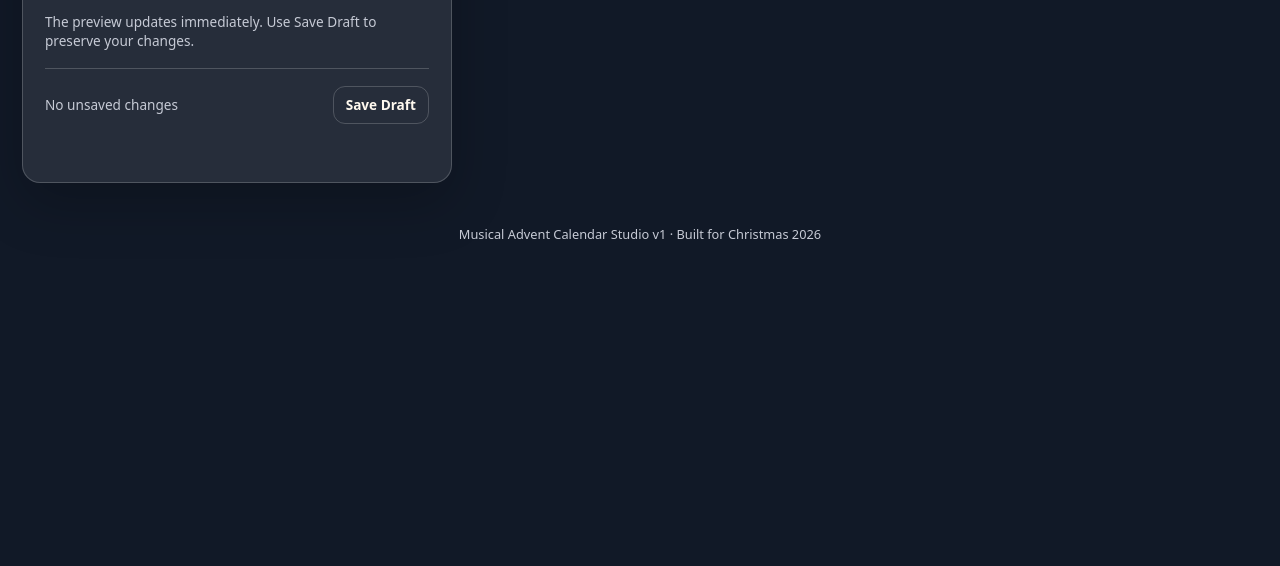
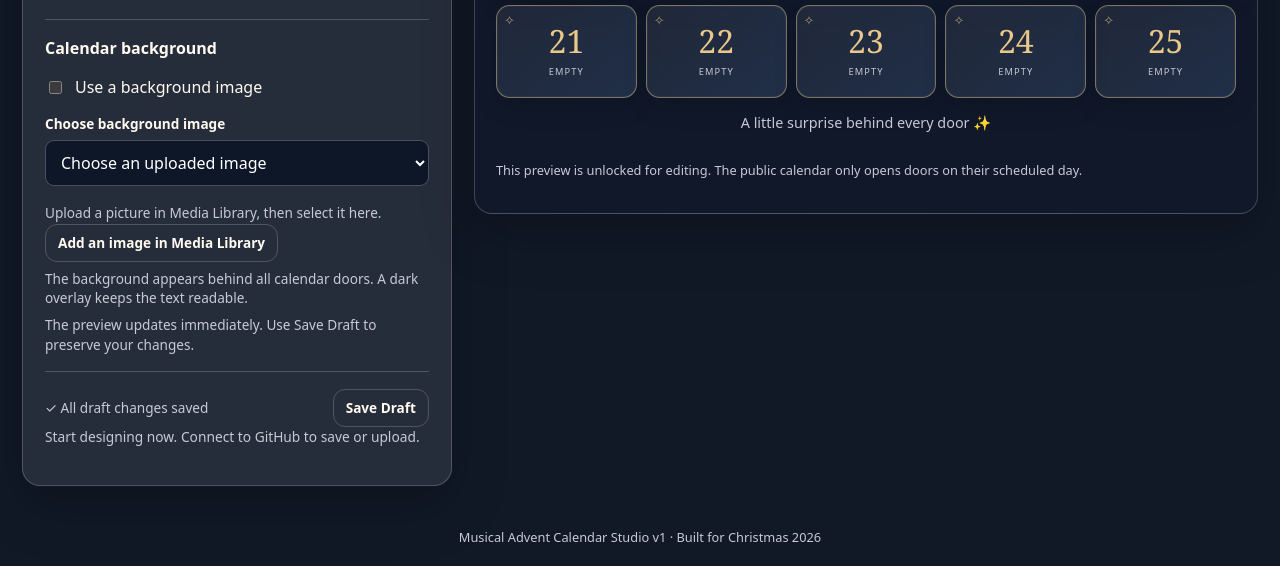
Before and after one commit to interzone83/musical-advent-2026, a plain HTML site: page editor.html in a window 1280 px wide. Shown: the part 702-1268 px from the top of the page. Before the commit the page ends 965 px from the top, so only its background shows below. Drawn offline with Linux system fonts and the light colour scheme; a script that the page names is missing.

Commit message:
Add background image picker and separate media library file filters

```diff
--- a/editor.html
+++ b/editor.html
@@ -1,7 +1,7 @@
 <!doctype html><html lang="en"><head>
 <meta charset="utf-8"><meta name="viewport" content="width=device-width,initial-scale=1"><meta name="robots" content="noindex,nofollow">
 <meta http-equiv="Content-Security-Policy" content="default-src 'self'; script-src 'self' https://cdn.sheetjs.com; style-src 'self' 'unsafe-inline'; img-src 'self' https://raw.githubusercontent.com data: blob:; media-src 'self' https://raw.githubusercontent.com blob:; connect-src 'self' https://api.github.com https://raw.githubusercontent.com https://docs.google.com; object-src 'none'; base-uri 'none'">
-<title>Advent Calendar Studio — 2026</title><link rel="stylesheet" href="styles.css">
+<title>Advent Calendar Studio — 2026</title><link rel="stylesheet" href="styles.css?v=20261111background1">
 </head><body class="editor-page">
 <header class="editor-header"><div><div class="brand">✧ Advent Calendar Studio</div><small class="muted">2026 · Visual designer v1</small></div><div class="row wraprow"><a class="btn ghost small" href="index.html" target="_blank" rel="noopener">View public calendar ↗</a><span class="pill" id="connection-state">Not connected</span></div></header>
 <main class="editor-shell"><section class="editor-panel softcard" aria-label="Calendar controls"><div class="cap">Manage your calendar</div><h2>Design &amp; content</h2>
@@ -11,7 +11,14 @@
 <label class="field"><span>Subtitle</span><input id="setting-subtitle" value="25 days of music & memories" maxlength="160"></label>
 <div class="two"><label class="field"><span>Colour theme</span><select id="setting-preset"><option value="midnight">Winter midnight</option><option value="forest">Evergreen</option><option value="berry">Mulled berry</option></select></label><label class="field"><span>Accent colour</span><input id="setting-accent" class="colour" type="color" value="#e9c88a"></label></div>
 <div class="two"><label class="field"><span>Door shape</span><select id="setting-shape"><option value="soft">Soft corners</option><option value="square">Square</option><option value="pill">Rounded</option></select></label><label class="field"><span>Arrangement</span><select id="setting-layout"><option value="grid">Classic grid</option><option value="staggered">Staggered grid</option></select></label></div>
-<label class="row note-row"><input id="setting-snow" type="checkbox" checked> Falling snow on the public calendar</label><p class="hint">The preview updates immediately. Use Save Draft to preserve your changes.</p></div>
+<label class="row note-row"><input id="setting-snow" type="checkbox" checked> Falling snow on the public calendar</label>
+<div class="section"><h3>Calendar background</h3>
+<label class="row note-row"><input id="setting-use-background" type="checkbox"> Use a background image</label>
+<label class="field"><span>Choose background image</span><select id="setting-background-image"><option value="">Choose an uploaded image</option></select></label>
+<div id="background-image-preview" class="background-image-choice"><span class="muted">Upload a picture in Media Library, then select it here.</span></div>
+<button id="go-background-media" type="button" class="btn small ghost">Add an image in Media Library</button>
+<p class="hint">The background appears behind all calendar doors. A dark overlay keeps the text readable.</p></div>
+<p class="hint">The preview updates immediately. Use Save Draft to preserve your changes.</p></div>
 <div id="tab-doors" class="tab-content hidden">
 <label class="field"><span>Choose a door</span><select id="door-day"></select></label><div class="progress"><span id="door-status-dot" class="dot"></span><span id="door-status">Awaiting photo and music</span></div>
 <label class="field"><span>Photo</span><select id="door-photo"><option value="">No photo selected</option></select></label><label class="field"><span>Song</span><select id="door-song"><option value="">No song selected</option></select></label>
@@ -43,7 +50,11 @@
 <label class="field filepicker"><span>Choose file</span><input id="upload-file" type="file" accept="image/jpeg,image/png,image/webp"></label>
 <div class="btnrow"><button class="btn small" id="upload-button" type="button">Upload to GitHub</button><button class="btn small ghost" id="scan-button" type="button">Scan GitHub folders</button></div>
 <p class="hint">Recommended maximum: 20 MB per file. Files are uploaded to the public repository, even before you publish a door.</p>
-<div class="section"><h3>Available files <span class="pill" id="media-count">0</span></h3><div id="media-list"><p class="muted">Connect to GitHub to load your library.</p></div></div></div>
+<div class="section"><h3>Available files <span class="pill" id="media-count">0</span></h3>
+<div class="tabs media-kind-tabs" role="group" aria-label="Filter available media files">
+<button class="tab active" id="media-filter-images" type="button" aria-pressed="true">Images (0)</button>
+<button class="tab" id="media-filter-audio" type="button" aria-pressed="false">MP3 / Audio (0)</button>
+</div><div id="media-list"><p class="muted">Connect to GitHub to load your library.</p></div></div></div>
 <div id="tab-publish" class="tab-content hidden">
 <h3>Connect GitHub</h3>
 <p class="muted">To save, enter a fine-grained personal access token with <strong>Contents: Read and write</strong> access to both 2026 repositories. Do not paste your token into chat.</p>
@@ -63,5 +74,5 @@
 <dialog id="test-dialog" class="dialog"><div class="dialog-inner"><div class="dialog-head"><div><div class="eyebrow" id="test-day">December 1</div><h2 id="test-title">Preview</h2></div><button class="close" id="test-close" type="button" aria-label="Close">×</button></div><div class="previewbox" id="test-image"></div><p id="test-message" class="reveal-message"></p><audio id="test-audio" controls style="width:100%" class="hidden"></audio></div></dialog>
 <footer class="editor-foot">Musical Advent Calendar Studio v1 · Built for Christmas 2026</footer>
 <script src="https://cdn.sheetjs.com/xlsx-0.20.3/package/dist/xlsx.full.min.js" defer></script>
-<script src="editor.js?v=20261111autoconnect1" defer></script>
+<script src="editor.js?v=20261111background1" defer></script>
 </body></html>
```
